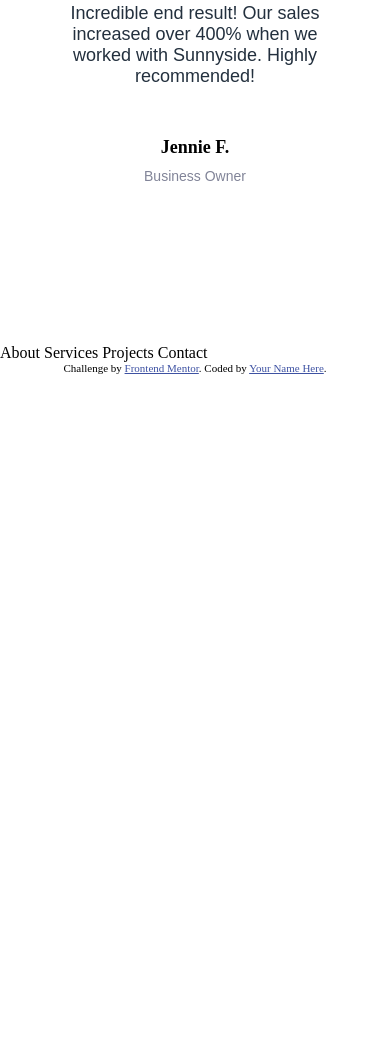
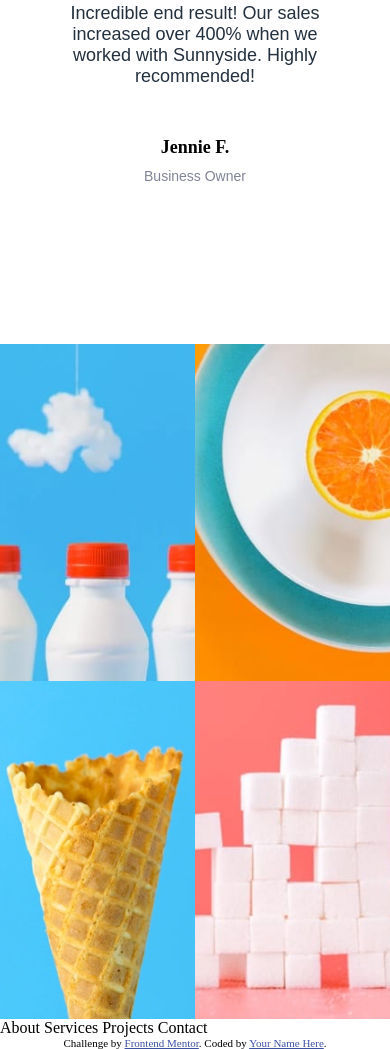
Before and after one commit to hakim-az/web-02-Sunnyside, a plain HTML site: page index.html in a window 390 px wide. Shown: the part 5447-6496 px from the top of the page. Before the commit the page ends 5821 px from the top, so only its background shows below. Drawn offline with Linux system fonts and the light colour scheme.

Commit message:
Finsish the Gallery section

```diff
--- a/css/style.css
+++ b/css/style.css
@@ -363,5 +363,43 @@ body{
     }
 }
 /* TESTMONIALS STYLE END */
+
+/* GALLERY STYLE START */
+.gallery{
+    display: grid;
+    grid-template-columns: repeat(4 , 1fr);
+    grid-template-rows: auto;
+    max-width: 1400px;
+    margin: 0 auto;
+}
+.gal{
+    background-position: center center;
+    background-size: cover;
+    background-repeat: no-repeat;
+    height: 70vh;
+    max-height: 500px;
+}
+.gal-one{ background-image: url(../images/desktop/image-gallery-milkbottles.jpg); }
+.gal-two{ background-image: url(../images/desktop/image-gallery-orange.jpg); }
+.gal-three{ background-image: url(../images/desktop/image-gallery-cone.jpg); }
+.gal-four{ background-image: url(../images/desktop/image-gallery-sugarcubes.jpg); }
+@media only screen and (max-width: 768px){
+    .gallery{
+        grid-template-columns: 1fr 1fr;
+        grid-template-rows: 40vh 40vh;
+    }
+    .gal{
+        background-position: center center;
+        background-size: cover;
+        background-repeat: no-repeat;
+        height: 40vh;
+        max-height: 500px;
+    }
+    .gal-one{ background-image: url(../images/mobile/image-gallery-milkbottles.jpg); }
+    .gal-two{ background-image: url(../images/mobile/image-gallery-orange.jpg); }
+    .gal-three{ background-image: url(../images/mobile/image-gallery-cone.jpg); }
+    .gal-four{ background-image: url(../images/mobile/image-gallery-sugar-cubes.jpg); }
+}
+/* GALLERY STYLE END */
 .attribution { font-size: 11px; text-align: center; }
 .attribution a { color: hsl(228, 45%, 44%); }
--- a/index.html
+++ b/index.html
@@ -124,6 +124,15 @@
   </section>
   <!-- TESTMONIZLS SECTION END -->
 
+  <!-- GALLERY SECTION START -->
+  <section class="gallery">
+    <div class="gal gal-one"></div>
+    <div class="gal gal-two"></div>
+    <div class="gal gal-three"></div>
+    <div class="gal gal-four"></div>
+  </section>
+  <!-- GALLERY SECTION END -->
+
 
   About
   Services
```
